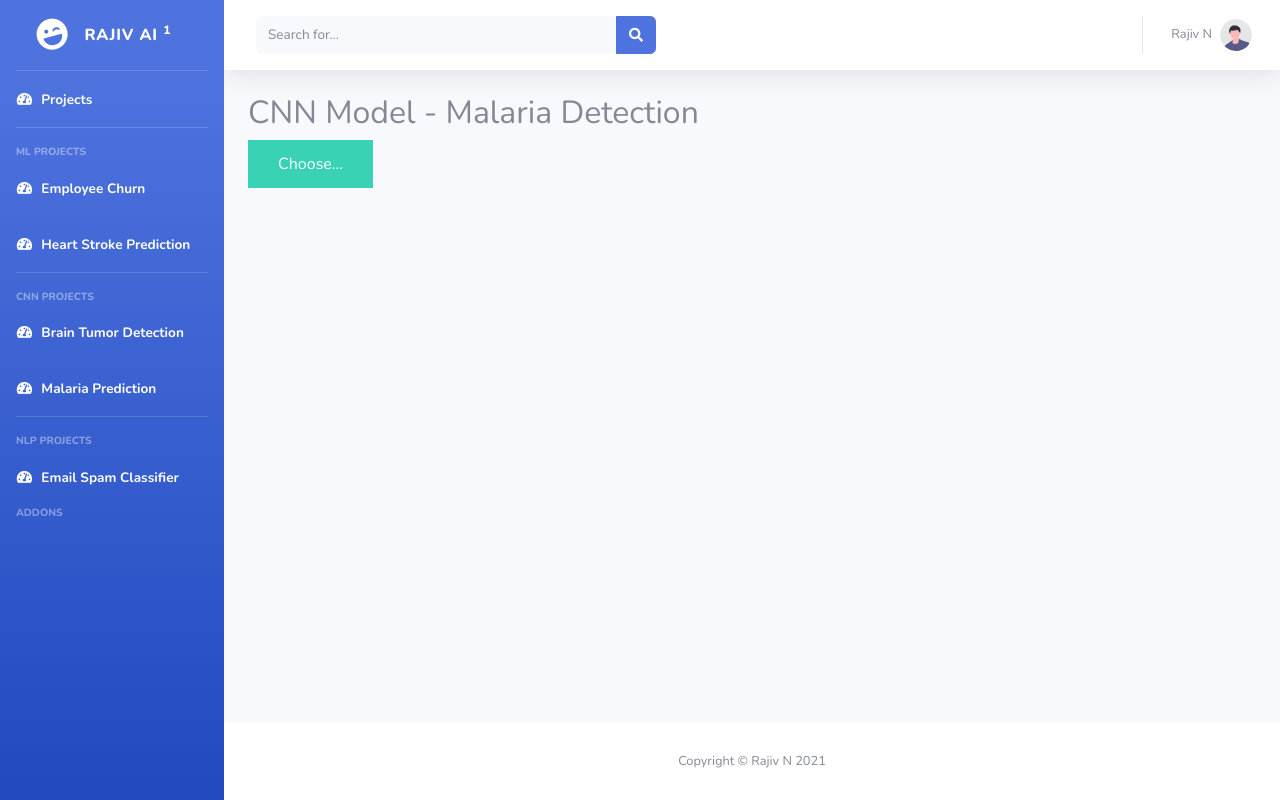
After one commit to nrajiv0676/AI_Repo1, a Flask app: page /MalariaPredict in a window 1280 px wide. The commit adds this page. Run offline with Flask 2, Linux system fonts and the light colour scheme; some libraries are stand-ins or nearby versions.

Commit message:
Add files via upload

```diff
--- a/templates/index.html
+++ b/templates/index.html
@@ -18,6 +18,7 @@
         href="https://fonts.googleapis.com/css?family=Nunito:200,200i,300,300i,400,400i,600,600i,700,700i,800,800i,900,900i"
         rel="stylesheet">
 
+
     <!-- Custom styles for this template-->
     <link href="static/css/sb-admin-2.min.css" rel="stylesheet">
 
@@ -34,7 +35,7 @@
         <ul class="navbar-nav bg-gradient-primary sidebar sidebar-dark accordion" id="accordionSidebar">
 
             <!-- Sidebar - Brand -->
-            <a class="sidebar-brand d-flex align-items-center justify-content-center" href="">
+            <a class="sidebar-brand d-flex align-items-center justify-content-center" href="/">
                 <div class="sidebar-brand-icon rotate-n-15">
                     <i class="fas fa-laugh-wink"></i>
                 </div>
@@ -46,7 +47,7 @@
 
             <!-- Nav Item - Dashboard -->
             <li class="nav-item active">
-                <a class="nav-link" href="">
+                <a class="nav-link" href="/">
                     <i class="fas fa-fw fa-tachometer-alt"></i>
                     <span>Projects</span></a>
             </li>
@@ -83,6 +84,11 @@
                 <a class="nav-link" href="BrainTumorPredict">
                     <i class="fas fa-fw fa-tachometer-alt"></i>
                     <span>Brain Tumor Detection</span></a>
+            </li>
+            <li class="nav-item active">
+                <a class="nav-link" href="MalariaPredict">
+                    <i class="fas fa-fw fa-tachometer-alt"></i>
+                    <span>Malaria Prediction</span></a>
             </li>
 
             <!-- Divider -->
@@ -286,6 +292,7 @@
 
     <script src="static/js/main.js"></script>
 
+
 </body>
 
 </html>
--- /dev/null
+++ b/templates/malaria_predict.html
@@ -0,0 +1,33 @@
+{% extends "index.html" %}
+
+
+{% block content %}
+  <h2>CNN Model - Malaria Detection</h2>
+
+<div>
+    <form id="upload-file" method="post" enctype="multipart/form-data">
+        <label for="imageUpload" class="upload-label">
+            Choose...
+        </label>
+        <input type="file" name="file" id="imageUpload" accept=".png, .jpg, .jpeg">
+    </form>
+
+    <div class="image-section" style="display:none;">
+        <div class="img-preview">
+            <div id="imagePreview">
+            </div>
+        </div>
+        <div>
+            <button type="button" class="btn btn-primary btn-lg " id="btnMLR-predict">Predict Malaria!</button>
+        </div>
+    </div>
+
+    <div class="loader" style="display:none;"></div>
+
+    <h3 id="result">
+        <span> </span>
+    </h3>
+
+</div>
+
+{% endblock %}
```
